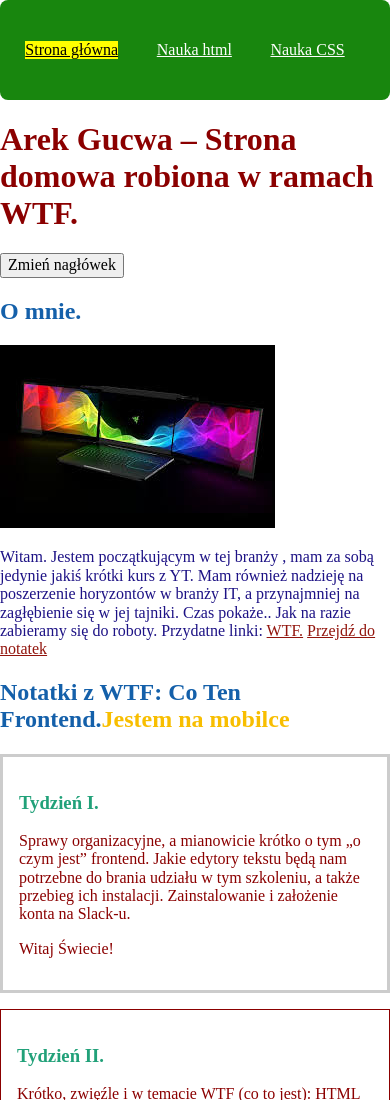
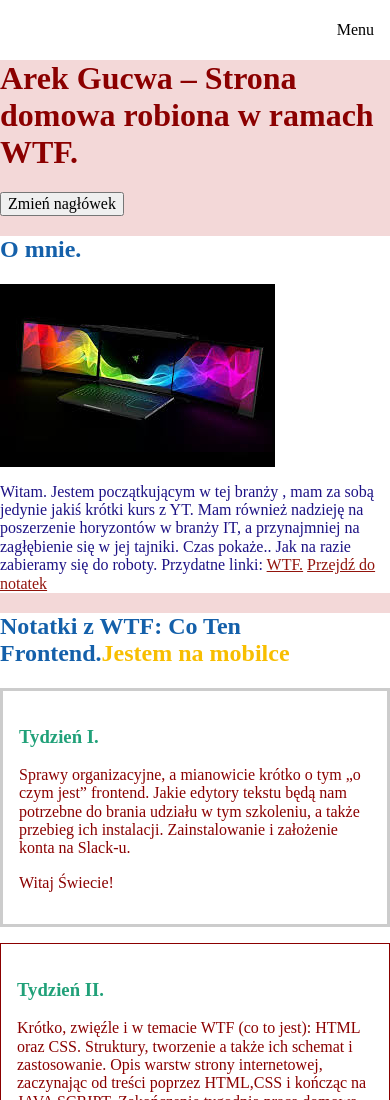
Before and after one commit to arkadiusz-gucwa/hompage1, a plain HTML site: page index.html in a window 390 px wide. Shown: the top 1100 px of the page. Drawn offline with Linux system fonts and the light colour scheme.

Commit message:
hamburger menu

```diff
--- a/index.html
+++ b/index.html
@@ -11,11 +11,15 @@
 
 <body>
     <header class="header">
-        <nav class="navigation">
+        <button class="hamburger hamburger--js" aria-label="Otwórz menu">Menu</button>
+        <nav class="navigation navigation--js">
             <a class="navigation__link navigation__link--homepage" href="index.html">Strona główna</a>
             <a class="navigation__link" href="nauka-html.html">Nauka html</a>
             <a class="navigation__link" href="nauka-css.html">Nauka CSS</a>
+            <a class="navigation__link" href="nauka-css.html">Nauka CSS</a>
+            <a class="navigation__link" href="nauka-css.html">Nauka CSS</a>
         </nav>
+
     </header>
     <main class="main">
         <header class="main__header" id="top">
@@ -40,7 +44,7 @@
         </section>
         <section class="notes" id="notatki">
             <h2 class="notes__heading">Notatki z WTF: Co Ten Frontend.<span class="mobile">Jestem na
-                mobilce</span></h2>
+                    mobilce</span></h2>
             <div class="grid">
                 <article class="week-summary">
                     <h3 class="week-summary__title">Tydzień I.</h3>
--- a/main.js
+++ b/main.js
@@ -126,6 +126,13 @@ console.log(button)
 
 button.addEventListener('click', () => {
 const heading = document.querySelector('.main__heading--js');
+heading.innerHTML = `Witaj Drogi odwiedzający, nazywam się Arek.`;
+console.log(heading.classList.contains('main__heading--2'));
+});
 
-    heading.innerHTML = `Witaj Drogi odwiedzający, nazywam się Arek.`;
-});
+const hamburger = document.querySelector('.hamburger--js');
+
+hamburger.addEventListener('click', () => {
+    const nav = document.querySelector('.navigation--js')
+    nav.classList.toggle('navigation--open');
+})
--- a/style.css
+++ b/style.css
@@ -33,28 +33,33 @@ a {
     color: #f8be00;
 }
 
+.header {
+    background: #fff;
+    min-height: 60px;
+    position: fixed;
+    top: 0;
+    width: 100%;
+}
+
 nav a {
     color: #079425;
 }
 
 .navigation {
-    background: rgb(24, 134, 14);
     padding: 16px;
-    border-radius: 8px;
-    display: flex;
-    justify-content: space-around;
-    height: 100px;
-    align-items: center;
+    display: none;
+}
+.navigation--open {
+    display: block;
 }
 
 .navigation__link {
-    color: #ffffff;
-    display: inline-block;
-    margin-right: 20px;
+    color: #92140c;
+    display: block;
+    margin: 0 0 16px;
 }
 
 .navigation__link--homepage {
-    background: yellow;
     color: black;
 }
 
@@ -78,7 +83,7 @@ nav a {
 
 .main {
     max-width: 1000px;
-    margin: 0 auto;
+    margin: 60px auto 0;
 }
 
 .main__heading {
@@ -93,6 +98,11 @@ nav a {
 
 .about__link {
     color: #92140c;
+}
+
+.about__picture {
+    display: block;
+    max-width: 100%;
 }
 
 .notes {}
@@ -117,28 +127,61 @@ footer {
 .table {
     width: 100%;
 }
+
 .mobile {
     color: #f8be00;
 }
+
 @media screen and (max-width: 599px) {
     body {
-        background: white;
+        background: rgb(243, 216, 216);
     }
+}
 
-}
 @media screen and (min-width: 600px) {
     body {
         background: #b0f5df;
     }
 }
-    @media screen and (min-width: 768px) {
+
+@media screen and (min-width: 768px) {
     .mobile {
         display: none;
     }
 }
+
 @media screen and (min-width: 1024px) {
     body {
         background: rgb(238, 241, 246);
-    background: linear-gradient(0deg, rgba(238, 241, 246, 1) 6%, rgba(183, 220, 221, 1) 95%);
+        background: linear-gradient(0deg, rgba(238, 241, 246, 1) 6%, rgba(183, 220, 221, 1) 95%);
     }
 }
+
+.klasa-z-js {
+    background: yellow;
+}
+.hamburger {
+    position: absolute;
+    top: 20px;
+    right: 10px;
+    border: none;
+    background: none;
+}
+@media (min-width: 768px) {
+    .hamburger {
+        display: none;
+    }
+
+    .main {
+        max-width: 1000px;
+        margin: 100px auto 0;
+    }
+    .navigation {
+        padding: 16px;
+        border-radius: 8px;
+        display: flex;
+        justify-content: space-around;
+        height: 100px;
+        align-items: center;
+    }
+}
```
Also changed, not shown: nauka-css.html (+7 -3 lines), nauka-html.html (+13 -6 lines).
